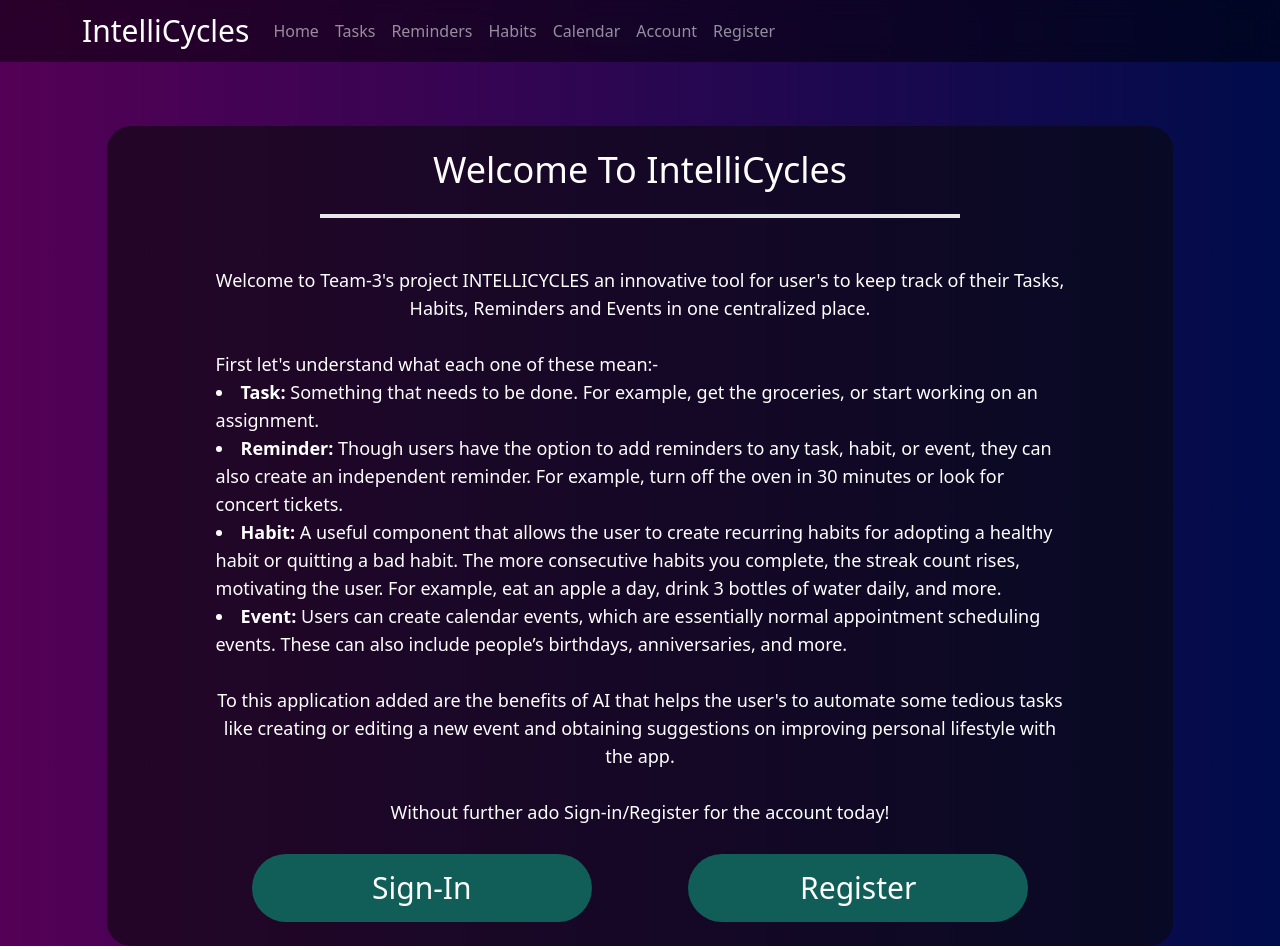
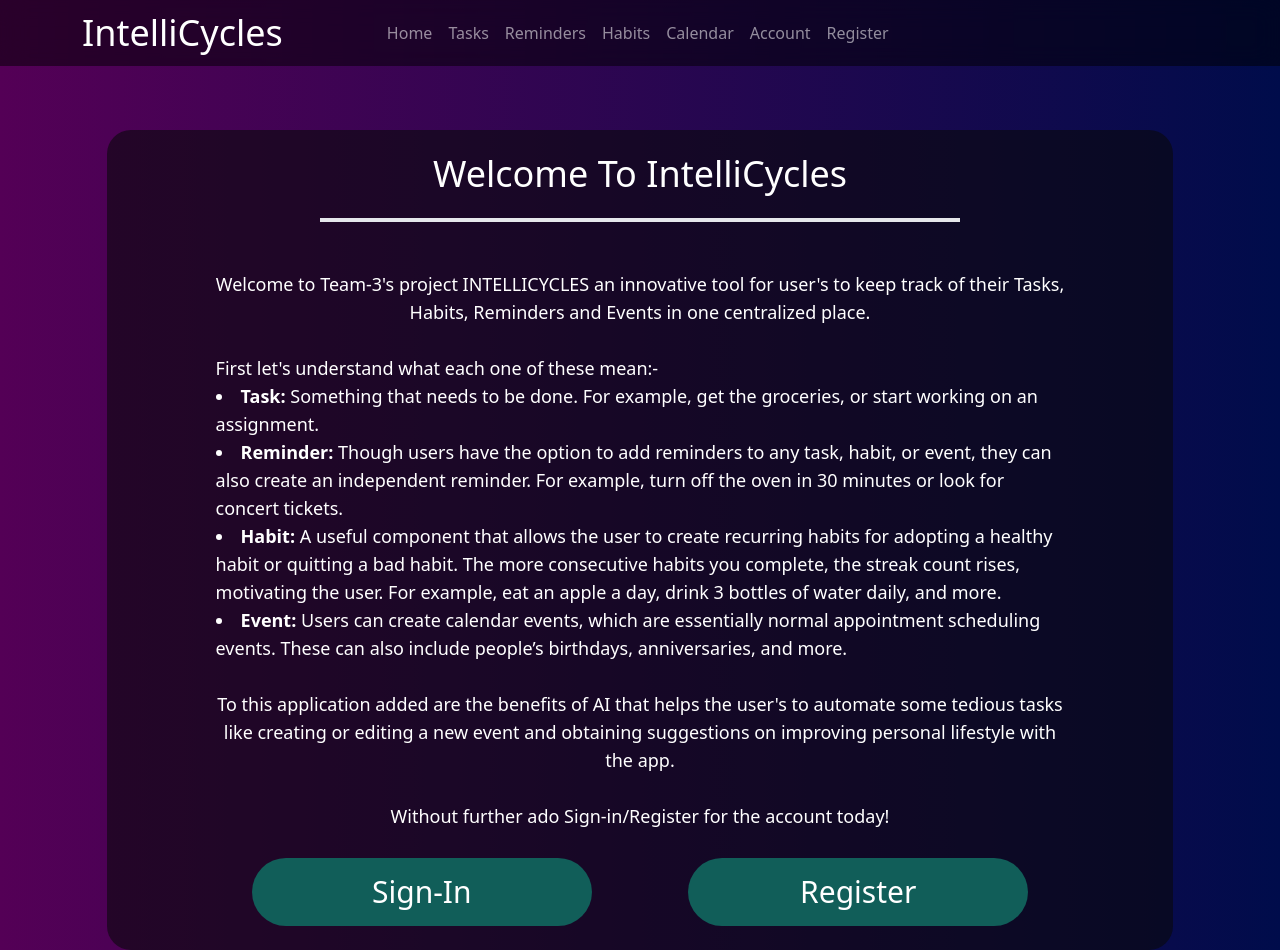
Before and after one commit to yemregumus/IntelliCycles, a React (Vite) app in the folder Frontend/: page / in a window 1280 px wide. Built offline with nearby package versions, Linux system fonts and the light colour scheme; no server answers.

Commit message:
intellicycles brand size changed.

```diff
--- a/Frontend/src/components/NavBar.jsx
+++ b/Frontend/src/components/NavBar.jsx
@@ -8,7 +8,7 @@ const NavBar = () => {
     return (
         <Navbar expand="lg" variant="dark" className="bg-black bg-opacity-50 backdrop-blur-md">
             <Container>
-                <Navbar.Brand as={Link} to="/" className="text-3xl">IntelliCycles</Navbar.Brand>
+                <Navbar.Brand as={Link} to="/" className="text-4xl mr-24">IntelliCycles</Navbar.Brand>
                 <Navbar.Toggle aria-controls="basic-navbar-nav" />
                 <Navbar.Collapse id="basic-navbar-nav">
                     <Nav className="me-auto">
```
